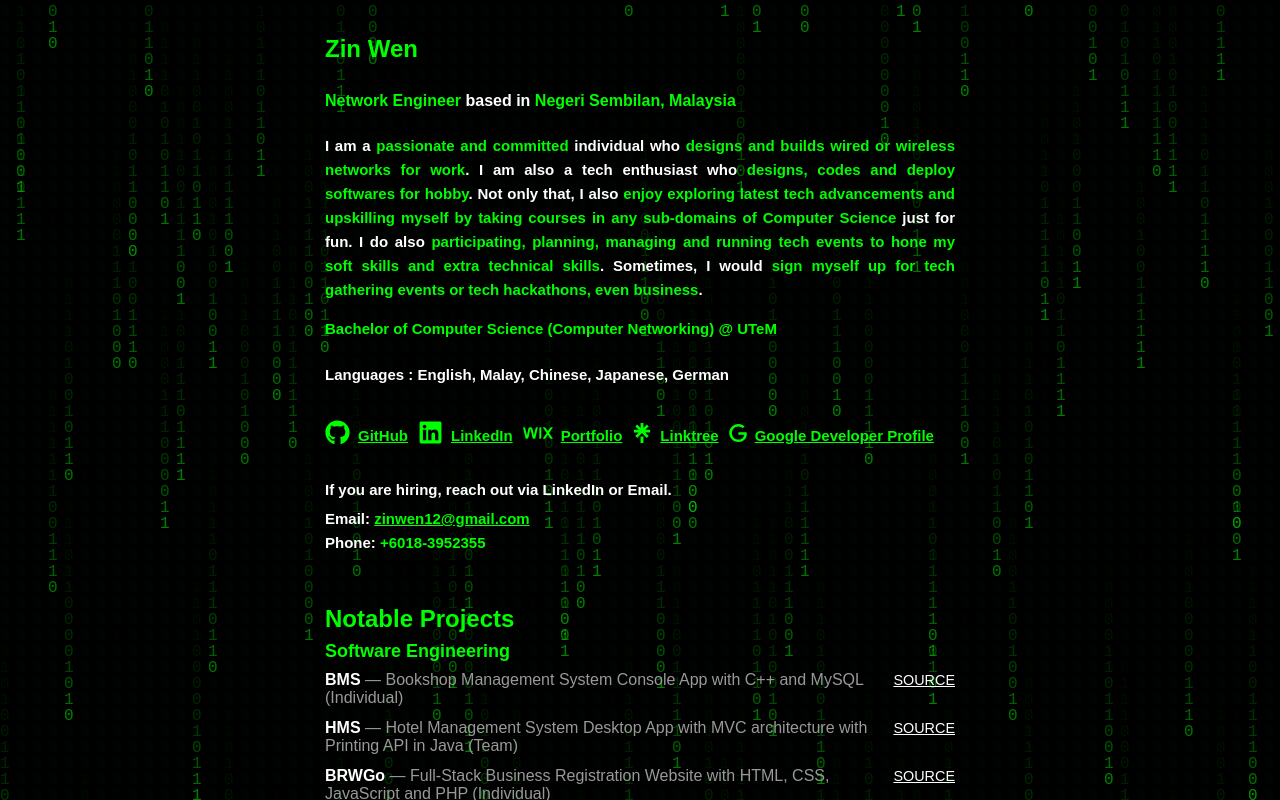
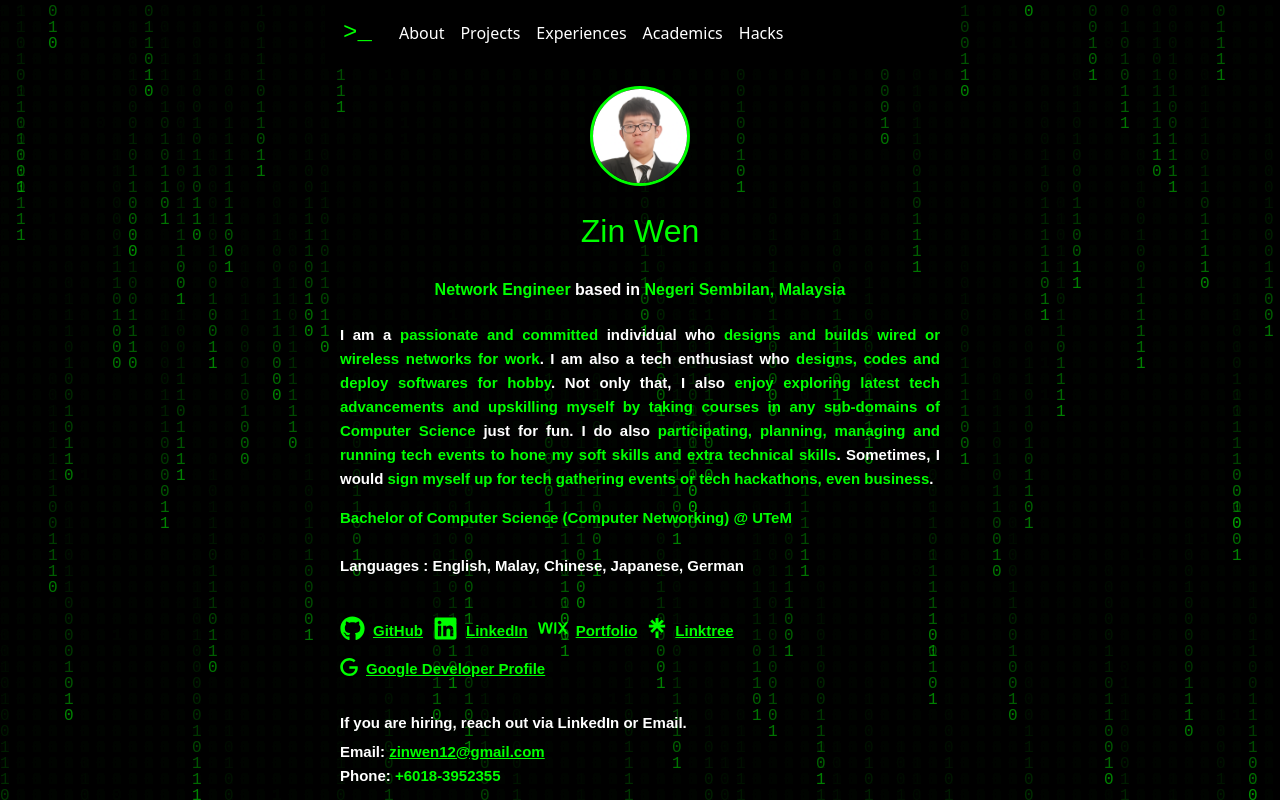
Before and after one commit to AricChong12/zinwen, a React (Vite) app in the folder zinwen/: page / in a window 1280 px wide. Built offline with nearby package versions, Linux system fonts and the light colour scheme.

Commit message:
commit improved

```diff
--- a/zinwen/index.html
+++ b/zinwen/index.html
@@ -4,6 +4,7 @@
 <head>
   <meta charset="UTF-8" />
   <link rel="icon" type="image/svg+xml" href="/portfolio.svg" />
+  <link href="https://cdn.jsdelivr.net/npm/bootstrap@5.3.3/dist/css/bootstrap.min.css" rel="stylesheet" />
   <meta name="viewport" content="width=device-width, initial-scale=1.0" />
   <title>zinwen</title>
 
@@ -12,6 +13,7 @@
 <body>
   <div id="root"></div>
   <script type="module" src="/src/main.jsx"></script>
+  <script src="https://cdn.jsdelivr.net/npm/bootstrap@5.3.3/dist/js/bootstrap.bundle.min.js"></script>
 </body>
 
 </html>
--- a/zinwen/package.json
+++ b/zinwen/package.json
@@ -12,7 +12,9 @@
   "dependencies": {
     "react": "^19.2.0",
     "react-dom": "^19.2.0",
-    "react-icons": "^5.6.0"
+    "react-icons": "^5.6.0",
+    "react-router-dom": "^7.14.2",
+    "react-router-hash-link": "^2.4.3"
   },
   "devDependencies": {
     "@eslint/js": "^9.39.1",
--- a/zinwen/src/Intro.css
+++ b/zinwen/src/Intro.css
@@ -1,11 +1,11 @@
 .name {
-    text-align: justify;
+    text-align: center;
     color: white;
     font-family: Arial, Helvetica, sans-serif;
 
 
     max-width: 630px;
-    margin: 30px auto 0 auto;
+    margin: 40px auto 0 auto;
     line-height: 1.6;
     word-wrap: break-word;
 
@@ -13,7 +13,7 @@
 }
 
 .job {
-    text-align: justify;
+    text-align: center;
     color: white;
     font-family: Arial, Helvetica, sans-serif;
 
@@ -174,6 +174,8 @@
     font-size: 18px;
 
     font-weight: bold;
+    margin-top: 15px;
+    margin-bottom: 25px;
 }
 
 
@@ -325,6 +327,8 @@
 
 .format {
     color: #00FF00;
+    margin-top: 25px;
+    font-size: 20px;
 }
 
 .subjects-sem {
@@ -336,3 +340,30 @@
     width: 48%;
 
 }
+
+
+.personal_image {
+    display: block;
+    max-width: 630px;
+    width: 100%;
+    margin: auto;
+
+    margin-top: 20px;
+    margin-bottom: -20px;
+
+
+}
+
+
+/* Applies when screen is 576px or smaller (phones) */
+@media (max-width: 576px) {
+    .personal_image {
+    display: block;
+    max-width: 630px;
+    width: 100%;
+    margin: auto;
+
+    margin-top: 20px;
+    margin-bottom: -20px;
+    }
+}
--- a/zinwen/src/Intro.jsx
+++ b/zinwen/src/Intro.jsx
@@ -14,6 +14,15 @@ import { SiGoogle } from "react-icons/si";
 function Intro() {
     return (
         <>
+            <img
+                src="/Me.png" // Direct link to your file
+                alt="zinwen"
+                style={{ width: '100px', height: '100px', objectFit: 'cover', border: '3px solid #00FF00'}}
+                className="rounded-pill personal_image"
+                id="about"
+            />
+
+
             <h2 className="name importants">Zin Wen</h2>
             <p className="job"><span className="importants">Network Engineer</span> based in<span className="importants"> Negeri Sembilan,
                 Malaysia</span>
@@ -98,7 +107,7 @@ function Intro() {
 
 
 
-            <h2 className="projects">Notable Projects</h2>
+            <h2 className="projects" id="project">Notable Projects</h2>
             <div className="projects-container">
                 <p className="domains">Software Engineering</p>
 
@@ -137,7 +146,7 @@ function Intro() {
                         <li>
                             <div class="project-info">
                                 <span class="project-title2">React Porfolio (This)</span>
-                                <span class="description"> — My Portfolio Website, coded with React, suitable for web and mobile views (Individual)</span>
+                                <span class="description"> — My Portfolio Website, coded with React + Vite and applied Bootstrap CSS, suitable for web and mobile views (Individual)</span>
                             </div>
                             <a href="https://github.com/AricChong12/zinwen" class="code-link">SOURCE</a>
                         </li>
@@ -211,7 +220,7 @@ function Intro() {
 
 
 
-                <h2 className="exp">Professional Experience</h2>
+                <h2 className="exp" id="exp">Professional Experience</h2>
 
                 <div className="container3">
 
@@ -301,7 +310,7 @@ function Intro() {
                 </div>
 
 
-                <h2 className="exp">University Subjects</h2>
+                <h2 className="exp" id="academics">University Subjects</h2>
 
                 <div className="container3">
 
@@ -392,7 +401,7 @@ function Intro() {
 
 
 
-                <h2 className="exp">Hackathons</h2>
+                <h2 className="exp" id="hacks">Hackathons</h2>
 
                 <div className="container3">
 
--- a/zinwen/src/Matrix.jsx
+++ b/zinwen/src/Matrix.jsx
@@ -3,6 +3,7 @@ import React, { useEffect } from 'react';
 import './Matrix.css';
 
 import Intro from './Intro.jsx';
+import Nav from './Nav.jsx';
 
 //updates here
 function Matrix() {
@@ -136,6 +137,7 @@ function Matrix() {
             <canvas id="matrix"></canvas>
             <div className="content-overlay">
                 {/*inserts here */}
+                <Nav/>
                 <Intro />
             </div>
         </div>
--- /dev/null
+++ b/zinwen/src/Nav.css
@@ -0,0 +1,75 @@
+/*
+* {
+    outline: 1px solid red !important;
+}
+*/
+
+.navbar {
+    max-width: 630px;
+    margin: 0 auto 0 auto;
+    width: 100%;
+
+
+
+
+    background-color: black !important;
+    z-index: 3;
+
+
+}
+
+.navbar-brand{
+    margin-left: 10px;
+    color: #00FF00 !important;
+}
+
+.navbar-nav .nav-link {
+    color: white !important;
+}
+
+.navbar-nav .nav-link:hover {
+  color: #00FF00 !important;
+}
+
+.dropdown-menu {
+    background-color: black !important;
+
+}
+
+.dropdown-menu .dropdown-item {
+    color: white !important;
+    background-color: black !important;
+
+}
+
+.dropdown-menu .dropdown-item:hover {
+    color: #00FF00 !important;
+}
+
+
+
+
+.navbar-toggler {
+    border-color: black !important; /* Optional: cyan border for the button */
+    border-width: 3px !important;
+}
+
+
+.navbar-toggler:focus {
+    color: #00FF00 !important;
+}
+
+
+
+
+/* Applies when screen is 576px or smaller (phones) */
+@media (max-width: 576px) {
+  .navbar {
+    margin : 0;
+  }
+
+  .nav-link {
+
+    margin-left: 15px
+  }
+}
--- /dev/null
+++ b/zinwen/src/Nav.jsx
@@ -0,0 +1,47 @@
+import './nav.css';
+
+function Nav() {
+    return (
+        <nav className="navbar navbar-expand-sm bg-dark navbar-dark" id="home">
+            <div className="container-fluid px-0">
+
+                <a className="navbar-brand" href="#home">
+                    <img
+                        src="/portfolio.svg"
+                        alt="Avatar Logo"
+                        style={{ width: '40px' }}
+                        className="rounded-pill"
+                    />
+                </a>
+
+
+
+                <button className="navbar-toggler" type="button" data-bs-toggle="collapse" data-bs-target="#collapsibleNavbar">
+                    <span className="navbar-toggler-icon"></span>
+                </button>
+
+                <div className="collapse navbar-collapse" id="collapsibleNavbar">
+                    <ul className="navbar-nav">
+                        <li className="nav-item">
+                            <a className="nav-link" href="#about">About</a>
+                        </li>
+                        <li className="nav-item">
+                            <a className="nav-link" href="#project">Projects</a>
+                        </li>
+                        <li className="nav-item">
+                            <a className="nav-link" href="#exp">Experiences</a>
+                        </li>
+                        <li className="nav-item">
+                            <a className="nav-link" href="#academics">Academics</a>
+                        </li>
+                        <li className="nav-item">
+                            <a className="nav-link" href="#hacks">Hacks</a>
+                        </li>
+                    </ul>
+                </div>
+            </div>
+        </nav>
+    );
+}
+
+export default Nav;
--- a/zinwen/src/index.css
+++ b/zinwen/src/index.css
@@ -1,77 +1,3 @@
-/*
-
-:root {
-  font-family: system-ui, Avenir, Helvetica, Arial, sans-serif;
-  line-height: 1.5;
-  font-weight: 400;
-
-  color-scheme: light dark;
-  color: rgba(255, 255, 255, 0.87);
-  background-color: #242424;
-
-  font-synthesis: none;
-  text-rendering: optimizeLegibility;
-  -webkit-font-smoothing: antialiased;
-  -moz-osx-font-smoothing: grayscale;
+body {
+  margin: 0 !important;
 }
-
-a {
-  font-weight: 500;
-  color: #646cff;
-  text-decoration: inherit;
-}
-
-a:hover {
-  color: #535bf2;
-}
-
-body {
-  margin: 0;
-  display: flex;
-  place-items: center;
-  min-width: 320px;
-  min-height: 100vh;
-}
-
-h1 {
-  font-size: 3.2em;
-  line-height: 1.1;
-}
-
-button {
-  border-radius: 8px;
-  border: 1px solid transparent;
-  padding: 0.6em 1.2em;
-  font-size: 1em;
-  font-weight: 500;
-  font-family: inherit;
-  background-color: #1a1a1a;
-  cursor: pointer;
-  transition: border-color 0.25s;
-}
-
-button:hover {
-  border-color: #646cff;
-}
-
-button:focus,
-button:focus-visible {
-  outline: 4px auto -webkit-focus-ring-color;
-}
-
-@media (prefers-color-scheme: light) {
-  :root {
-    color: #213547;
-    background-color: #ffffff;
-  }
-
-  a:hover {
-    color: #747bff;
-  }
-
-  button {
-    background-color: #f9f9f9;
-  }
-}
-
-*/
```
Also changed, not shown: zinwen/public/Me.png (added), 1 other file (tests, documents, lock files or other folders).
